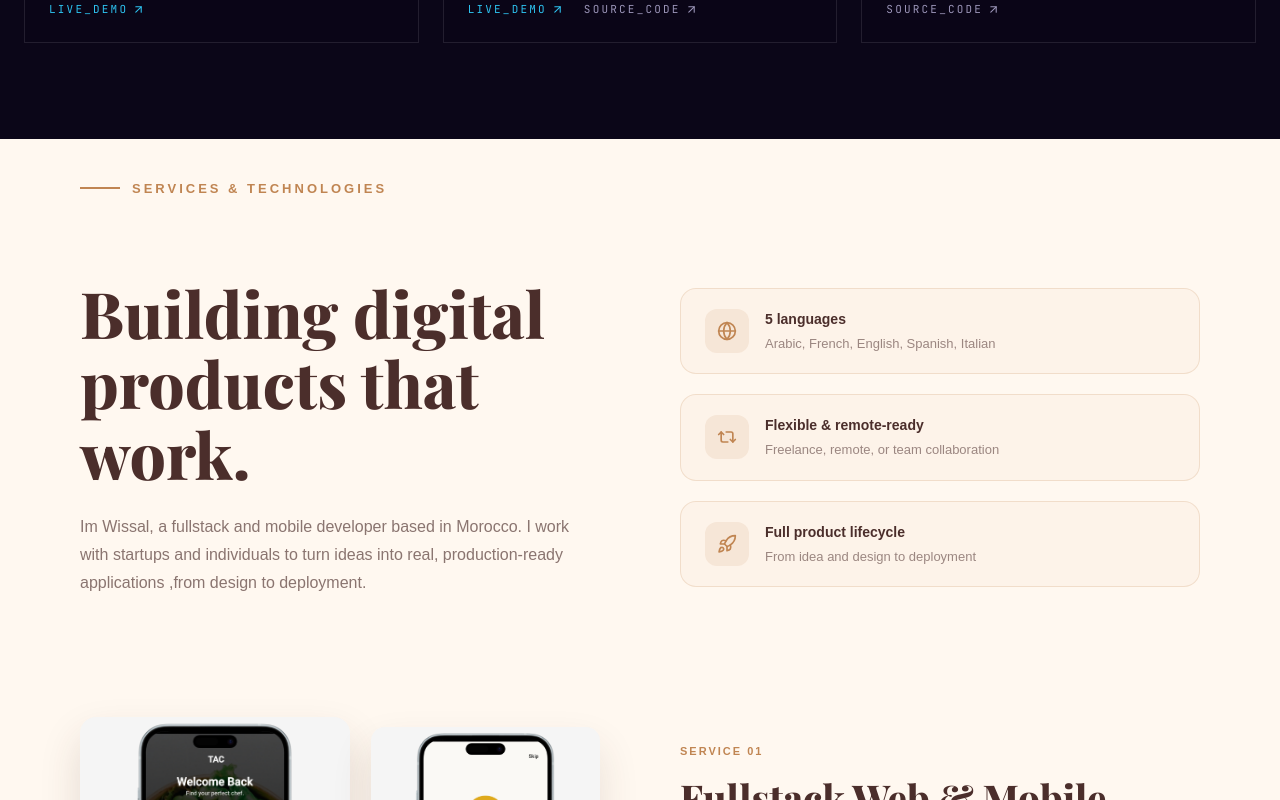
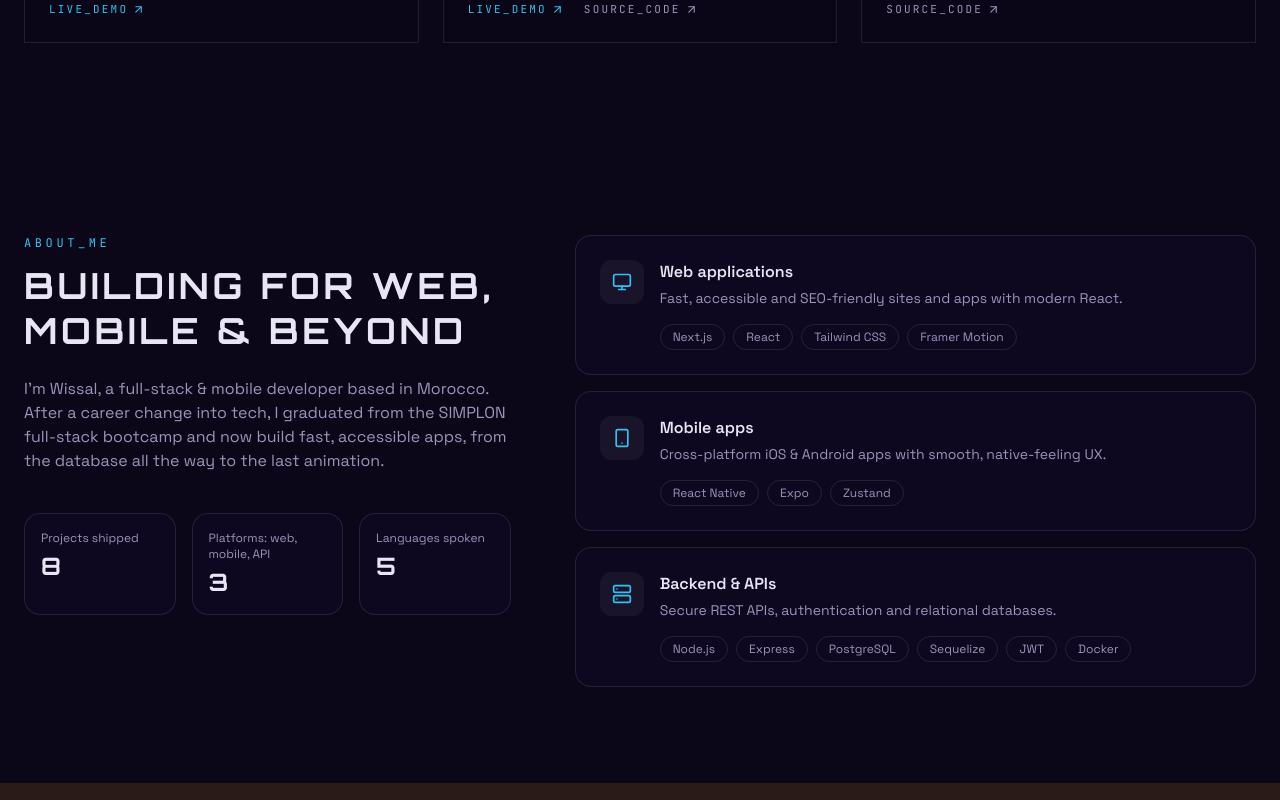
Before and after one commit to wiissal/wiissal-portfolio, a Next.js app: page / in a window 1280 px wide. Shown: the part 1540-2340 px from the top of the page. Built offline with nearby package versions, Linux system fonts and the light colour scheme.

Commit message:
refactor(home): replace old services with About section

```diff
--- a/src/app/page.js
+++ b/src/app/page.js
@@ -1,6 +1,6 @@
 import Hero from "../components/Hero";
 import FeaturedProjects from "../components/FeaturedProjects";
-import Services from "./components/Services";
+import About from "../components/About";
 import Footer from "./components/Footer";
 
 export default function Home() {
@@ -8,7 +8,7 @@ export default function Home() {
     <>
       <Hero />
       <FeaturedProjects />
-      <Services />
+      <About />
       <Footer />
     </>
   );
```
